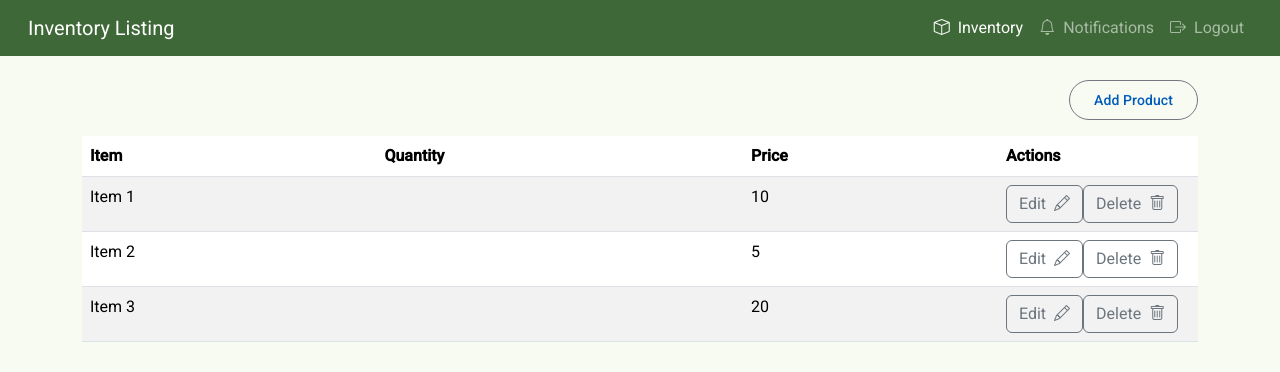
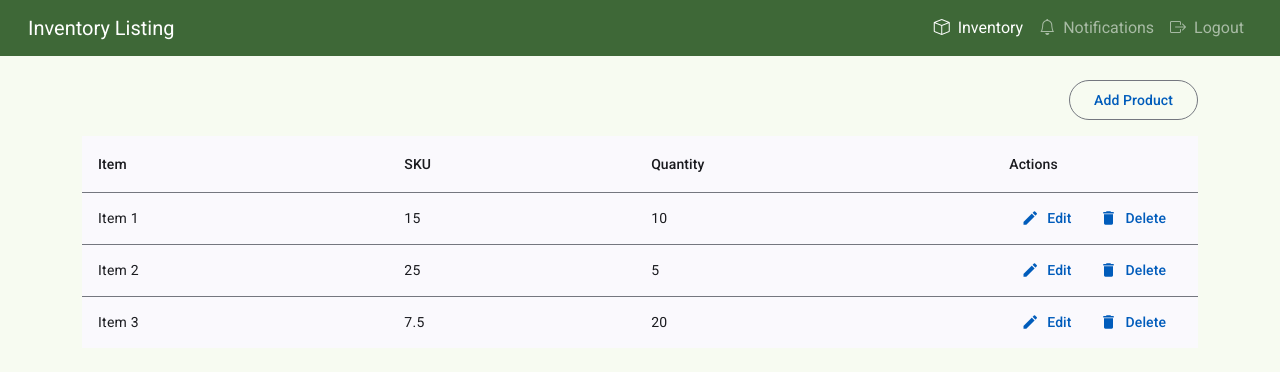
Before and after one commit to FreemanS98765/cs-499-repo, an Angular app in the folder app_public/: page /dashboard in a window 1280 px wide. Shown: the top 372 px of the page. Built offline with nearby package versions, Linux system fonts and the light colour scheme.

Commit message:
Converted bootstrap table to angular material table

```diff
--- a/app_public/src/app/dashboard/dashboard.component.html
+++ b/app_public/src/app/dashboard/dashboard.component.html
@@ -54,30 +54,44 @@
     <div class="col">
       <!-- Inventory List -->
       <div class="table-responsive">
-        <table class="table table-striped">
-          <thead>
-            <tr>
-              <th>Item</th>
-              <th>Quantity</th>
-              <th>Price</th>
-              <th class="actions-column">Actions</th>
-            </tr>
-          </thead>
-          <tbody>
-            <tr *ngFor="let item of inventory">
-              <td>{{ item.name }}</td>
-              <td>{{ item.sku }}</td>
-              <td>{{ item.quantity }}</td>
-              <td class="actions-column">
-                <button class="btn btn-outline-secondary">
-                  Edit<i class="bi bi-pencil ps-2"></i>
-                </button>
-                <button class="btn btn-outline-secondary">
-                  Delete<i class="bi bi-trash ps-2"></i>
-                </button>
-              </td>
-            </tr>
-          </tbody>
+        <table mat-table [dataSource]="inventory" class="mat-elevation-z8">
+          <!-- Item Column -->
+          <ng-container matColumnDef="name">
+            <th mat-header-cell *matHeaderCellDef>Item</th>
+            <td mat-cell *matCellDef="let element">{{ element.name }}</td>
+          </ng-container>
+
+          <!-- SKU Column -->
+          <ng-container matColumnDef="sku">
+            <th mat-header-cell *matHeaderCellDef>SKU</th>
+            <td mat-cell *matCellDef="let element">{{ element.sku }}</td>
+          </ng-container>
+
+          <!-- Quantity Column -->
+          <ng-container matColumnDef="quantity">
+            <th mat-header-cell *matHeaderCellDef>Quantity</th>
+            <td mat-cell *matCellDef="let element">{{ element.quantity }}</td>
+          </ng-container>
+
+          <!-- Actions Column -->
+          <ng-container matColumnDef="actions">
+            <th mat-header-cell *matHeaderCellDef class="actions-column">
+              Actions
+            </th>
+            <td mat-cell *matCellDef="let element" class="actions-column">
+              <button mat-button color="primary">
+                Edit <mat-icon>edit</mat-icon>
+              </button>
+              <button mat-button color="warn">
+                Delete <mat-icon>delete</mat-icon>
+              </button>
+            </td>
+          </ng-container>
+
+          <!-- Header Row -->
+          <tr mat-header-row *matHeaderRowDef="displayedColumns"></tr>
+          <!-- Data Row -->
+          <tr mat-row *matRowDef="let row; columns: displayedColumns"></tr>
         </table>
       </div>
     </div>
--- a/app_public/src/app/dashboard/dashboard.component.ts
+++ b/app_public/src/app/dashboard/dashboard.component.ts
@@ -5,17 +5,20 @@
 import { InventoryItem } from '../models/inventory-item.model';
 import { CreateProductComponent } from '../create-product/create-product.component';
 import { MatButtonModule } from '@angular/material/button';
+import { MatTableModule } from '@angular/material/table';
+import { MatIconModule } from '@angular/material/icon';
 
 @Component({
   selector: 'app-dashboard',
   standalone: true,
-  imports: [CommonModule, MatButtonModule],
+  imports: [CommonModule, MatButtonModule, MatTableModule, MatIconModule],
   templateUrl: './dashboard.component.html',
   styleUrl: './dashboard.component.css',
   host: { class: 'dashboard-view' },
 })
 export class DashboardComponent implements OnInit {
   inventory: InventoryItem[] = [];
+  displayedColumns: string[] = ['name', 'sku', 'quantity', 'actions'];
 
   constructor(
     private inventoryService: InventoryService,
--- a/app_public/src/assets/inventory.json
+++ b/app_public/src/assets/inventory.json
@@ -1,17 +1,17 @@
 [
   {
     "name": "Item 1",
-    "quantity": 10,
-    "price": 15.0
+    "sku": 15.0,
+    "quantity": 10
   },
   {
     "name": "Item 2",
-    "quantity": 5,
-    "price": 25.0
+    "sku": 25.0,
+    "quantity": 5
   },
   {
     "name": "Item 3",
-    "quantity": 20,
-    "price": 7.5
+    "sku": 7.5,
+    "quantity": 20
   }
 ]
```
